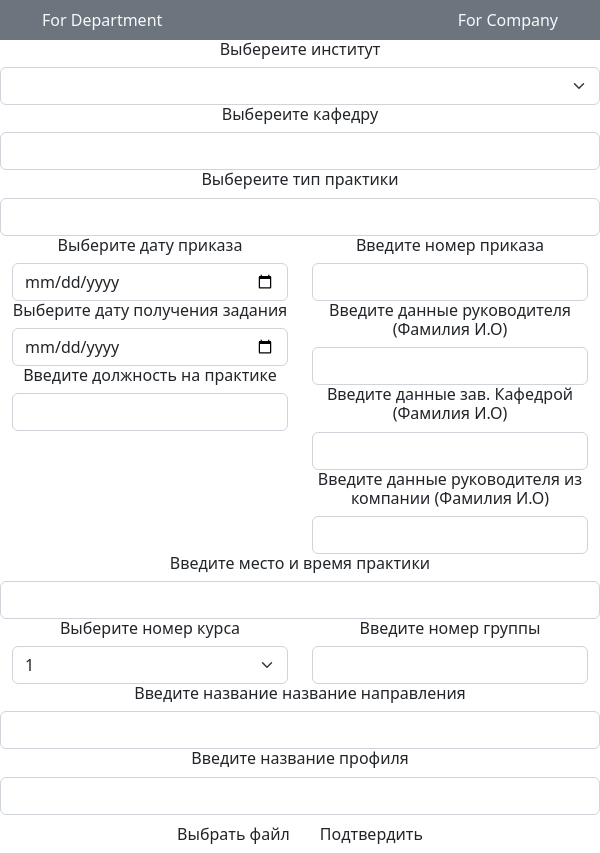
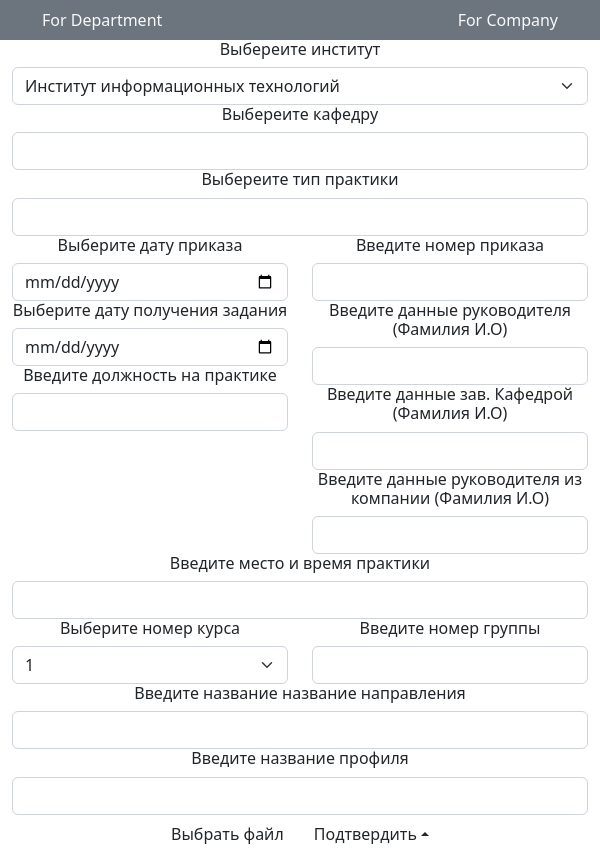
Before and after one commit to SirFerr/FUP, an Electron app: page html/forCompany.html in a window 600 px wide. Drawn offline with nearby package versions, Linux system fonts and the light colour scheme; files whose address does not match are found by name.

Commit message:
bootstrap top

```diff
--- a/html/forCompany.html
+++ b/html/forCompany.html
@@ -11,13 +11,20 @@
         <a class="nav-link" href="../html/forDepartment.html">For Department</a>
         <a class="nav-link" href="../html/forCompany.html">For Company</a>
     </div>
-</div>
 
 </div>
 <table class="app bg-light">
-    <div class="first text-center">
+
+    <div class="first container-fluid  text-center">
         <h6>Выбереите институт</h6>
-        <select class="form-select instituteName"></select>
+        <select class="form-select instituteName">
+            <option value="Институт информационных технологий">Институт информационных технологий</option>
+            <option value="Институт искусственного технологий">Институт искусственного технологий</option>
+            <option value="Институт кибербезопасности и цифровых технологий">Институт кибербезопасности и цифровых технологий</option>
+            <option value="Институт перспективных технологий и индустриального программирования">Институт перспективных технологий и индустриального программирования</option>
+            <option value="Институт технологий управления">Институт технологий управления</option>
+            <option value="Институт тонких химических технологий им. М.В. Ломоносова">Институт тонких химических технологий им. М.В. Ломоносова</option>
+        </select>
         <h6>Выбереите кафедру</h6>
         <input class="form-control departmentName">
         <h6>Выбереите тип практики</h6>
@@ -45,7 +52,7 @@
             </div>
         </div>
     </div>
-    <div class="third text-center">
+    <div class="third container-fluid text-center">
         <h6>Введите место и время практики</h6>
         <input class="form-control practicePlaceAndTime">
     </div>
@@ -69,16 +76,26 @@
         </div>
 
     </div>
-    <div class="fifth text-center">
+    <div class="fifth container-fluid text-center">
         <h6>Введите название название направления</h6>
         <input class="form-control directionName">
         <h6>Введите название профиля</h6>
         <input class="form-control profileName">
     </div>
 
-    <div class="text-center">
+    <div class="sixth container-fluid text-center">
         <button class="btn fileChooser">Выбрать файл</button>
-        <button class="btn submitBTN ">Подтвердить</button>
+        <div class="btn-group dropup">
+            <button type="button" class="btn dropdown-toggle submitBTN"
+                    data-toggle="dropdown" aria-haspopup="true" aria-expanded="false">Подтвердить</button>
+            <div class="dropdown-menu">
+                <a class="dropdown-item submitBTNPdf" href="#">Cохранить как .pdf</a>
+                <a class="dropdown-item submitBTNDoc" href="#">Cохранить как .doc</a>
+            </div>
+
+        </div>
+
+    </div>
     </div>
 </table>
 
```
Also changed, not shown: html/forDepartment.html (+27 -15 lines).
